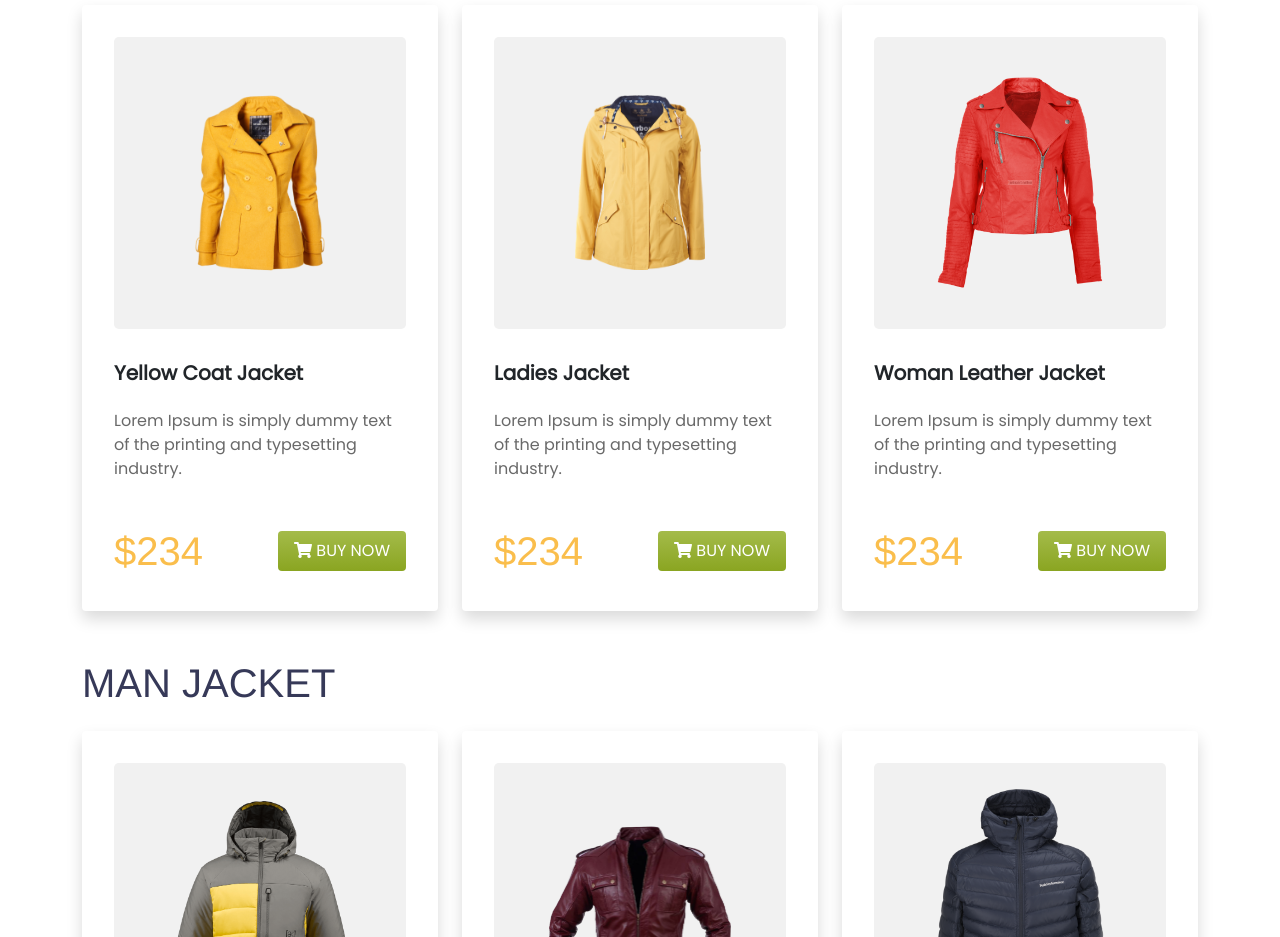
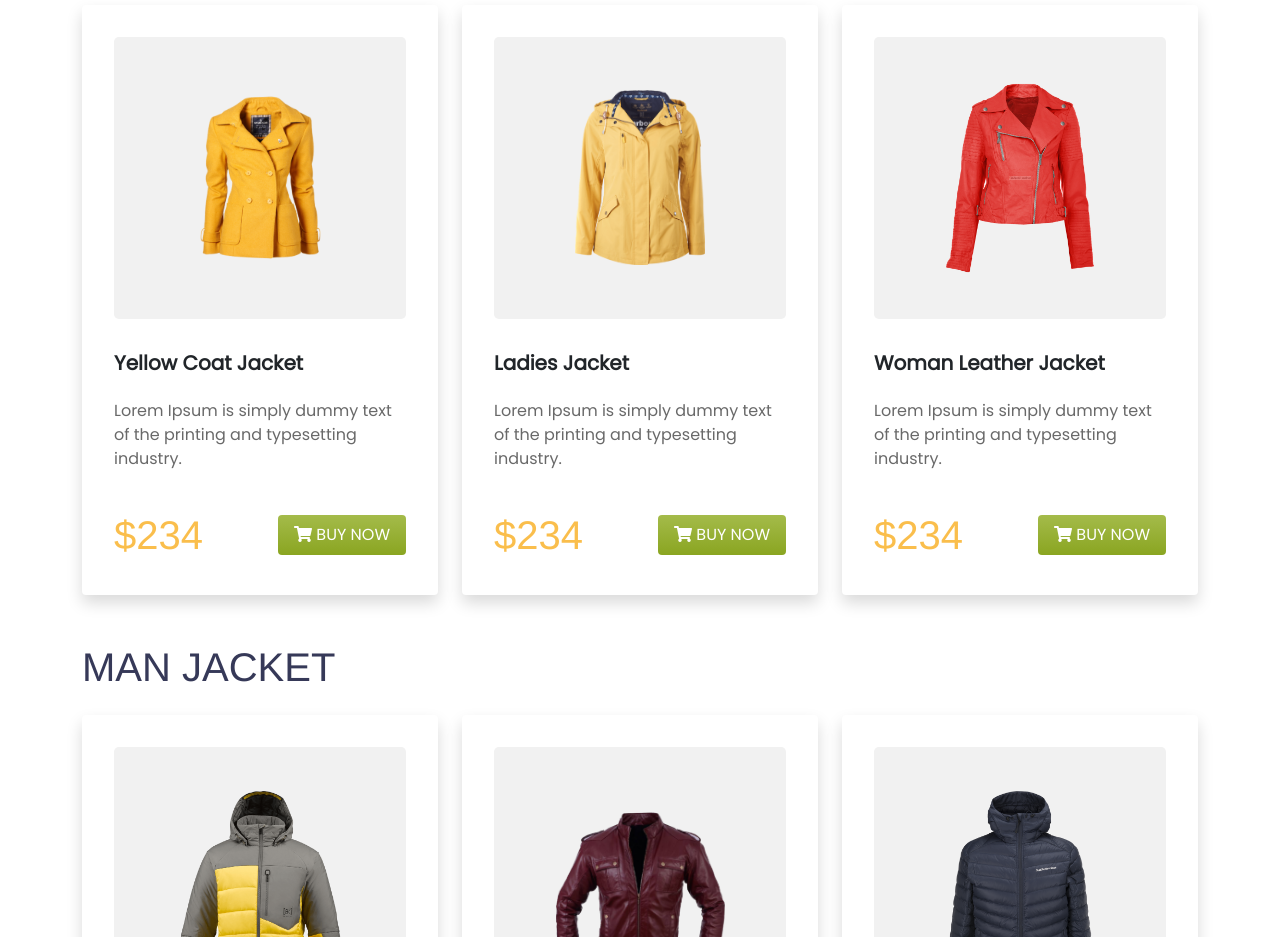
Before and after one commit to Sabbir185/penguin-fashion, a plain HTML site: page index.html in a window 1280 px wide. Shown: the part 655-1592 px from the top of the page. Drawn offline with Linux system fonts and the light colour scheme.

Commit message:
more responsive of images and navbar

```diff
--- a/css/style.css
+++ b/css/style.css
@@ -57,6 +57,12 @@ footer{
     margin-top: 7em;
 }
 
+.img-fixed img{
+    width: 65%;
+    height: 80%;
+    object-fit: contain;
+}
+
 
 .dim-light{
     background-color: #F1F1F1;
--- a/index.html
+++ b/index.html
@@ -23,18 +23,18 @@
             aria-controls="navbarNav" aria-expanded="false" aria-label="Toggle navigation">
             <span class="navbar-toggler-icon"></span>
           </button>
-          <div class="collapse navbar-collapse" style="margin-left: 40%;" id="navbarNav">
-            <ul class="navbar-nav">
-              <li class="nav-item ms-2">
+          <div class="collapse navbar-collapse" id="navbarNav">
+            <ul class="navbar-nav  ms-auto">
+              <li class="nav-item">
                 <a class="nav-link bold-tt" aria-current="page" href="#">Home</a>
               </li>
-              <li class="nav-item ms-2">
+              <li class="nav-item">
                 <a class="nav-link bold-tt" href="#">Product</a>
               </li>
-              <li class="nav-item ms-2">
+              <li class="nav-item">
                 <a class="nav-link bold-tt" href="#">About us</a>
               </li>
-              <li class="nav-item ms-2">
+              <li class="nav-item">
                 <a class="nav-link bold-tt" href="#">Contact us</a>
               </li>
             </ul>
@@ -72,8 +72,8 @@
         <div class="col-xl-4 col-lg-4 col-md-12 col-sm-12">
           <div class="card h-100 border-0 shadow p-3 mb-5 bg-white rounded">
             <div class="col">
-              <div class="d-flex justify-content-center align-items-center dim-light p-3       rounded-3 m-3 overflow-auto" style="height: 60%;">
-                <img src="images/Image/SeekPng 1.png" class="card-img-top img-fluid rounded mx-auto d-block" style="width: 70%;" alt="...">
+              <div class="d-flex justify-content-center align-items-center dim-light p-3       rounded-3 m-3 img-fixed" style="height: 60%;">
+                <img src="images/Image/SeekPng 1.png" class="card-img-top img-fluid rounded mx-auto d-block"  alt="...">
               </div>
               <div class="">
                 <div class="card-body">
@@ -94,7 +94,7 @@
         <div class="col-xl-4 col-lg-4 col-md-12 col-sm-12">
           <div class="card h-100 border-0 shadow p-3 mb-5 bg-white rounded">
             <div class="col">
-              <div class="d-flex justify-content-center align-items-center dim-light p-3 rounded-3 m-3 overflow-auto" style="height: 60%;">
+              <div class="d-flex justify-content-center align-items-center dim-light p-3 rounded-3 m-3 img-fixed" style="height: 60%;">
                 <img src="images/Image/PngItem_2597366 1.png" class="card-img-top img-fluid rounded mx-auto d-block w-50" alt="...">
               </div>
               <div class="">
@@ -116,8 +116,8 @@
         <div class="col-xl-4 col-lg-4 col-md-12 col-sm-12">
           <div class="card h-100 border-0 shadow p-3 mb-5 bg-white rounded">
             <div class="col">
-              <div class="d-flex justify-content-center align-items-center dim-light p-3 rounded-3 m-3 overflow-auto" style="height: 60%;">
-                <img src="images/Image/image 15.png" class="card-img-top img-fluid rounded mx-auto d-block" style="width: 70%;" alt="...">
+              <div class="d-flex justify-content-center align-items-center dim-light p-3 rounded-3 m-3 img-fixed" style="height: 60%;">
+                <img src="images/Image/image 15.png" class="card-img-top img-fluid rounded mx-auto d-block"  alt="...">
               </div>
               <div class="">
                 <div class="card-body">
@@ -142,8 +142,8 @@
         <div class="col-xl-4 col-lg-4 col-md-12 col-sm-12">
           <div class="card h-100 border-0 shadow p-3 mb-5 bg-white rounded">
             <div class="col">
-              <div class="row-sm-12 d-flex justify-content-center align-items-center dim-light p-3 rounded-3 m-3 overflow-auto" style="height: 60%;">
-                <img src="images/Image/image 11.png" class="card-img-top img-fluid" style="width: 70%;" alt="...">
+              <div class="row-sm-12 d-flex justify-content-center align-items-center dim-light p-3 rounded-3 m-3 img-fixed" style="height: 60%;">
+                <img src="images/Image/image 11.png" class="card-img-top img-fluid"  alt="...">
               </div>
               <div class="">
                 <div class="card-body">
@@ -164,8 +164,8 @@
         <div class="col-xl-4 col-lg-4 col-md-12 col-sm-12">
           <div class="card h-100 border-0 shadow p-3 mb-5 bg-white rounded">
             <div class="col">
-              <div class="d-flex justify-content-center align-items-center dim-light p-3 rounded-3 m-3 overflow-auto" style="height: 60%;">
-                <img src="images/Image/vippng 1.png" class="card-img-top img-fluid " style="width: 70%;" alt="...">
+              <div class="d-flex justify-content-center align-items-center dim-light p-3 rounded-3 m-3 img-fixed" style="height: 60%;">
+                <img src="images/Image/vippng 1.png" class="card-img-top img-fluid "  alt="...">
               </div>
               <div class="">
                 <div class="card-body">
@@ -186,8 +186,8 @@
         <div class="col-xl-4 col-lg-4 col-md-12 col-sm-12">
           <div class="card h-100 border-0 shadow p-3 mb-5 bg-white rounded">
             <div class="col">
-              <div class="d-flex justify-content-center align-items-center dim-light p-3 rounded-3 m-3 overflow-auto" style="height: 60%;">
-                <img src="images/Image/toppng 1.png" class="card-img-top img-fluid" style="width: 70%;" alt="...">
+              <div class="d-flex justify-content-center align-items-center dim-light p-3 rounded-3 m-3 img-fixed" style="height: 60%;">
+                <img src="images/Image/toppng 1.png" class="card-img-top img-fluid"  alt="...">
               </div>
               <div class="">
                 <div class="card-body">
```
